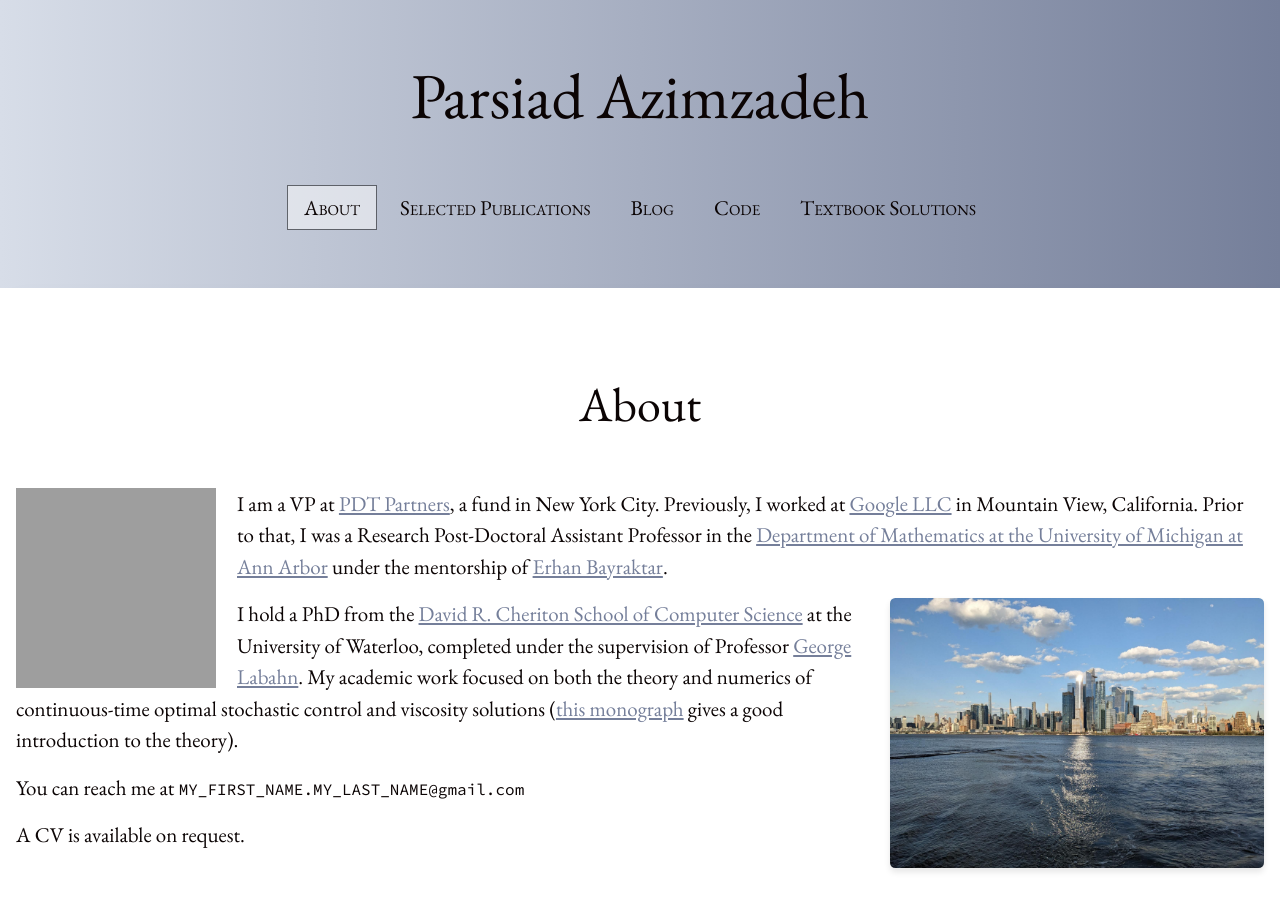
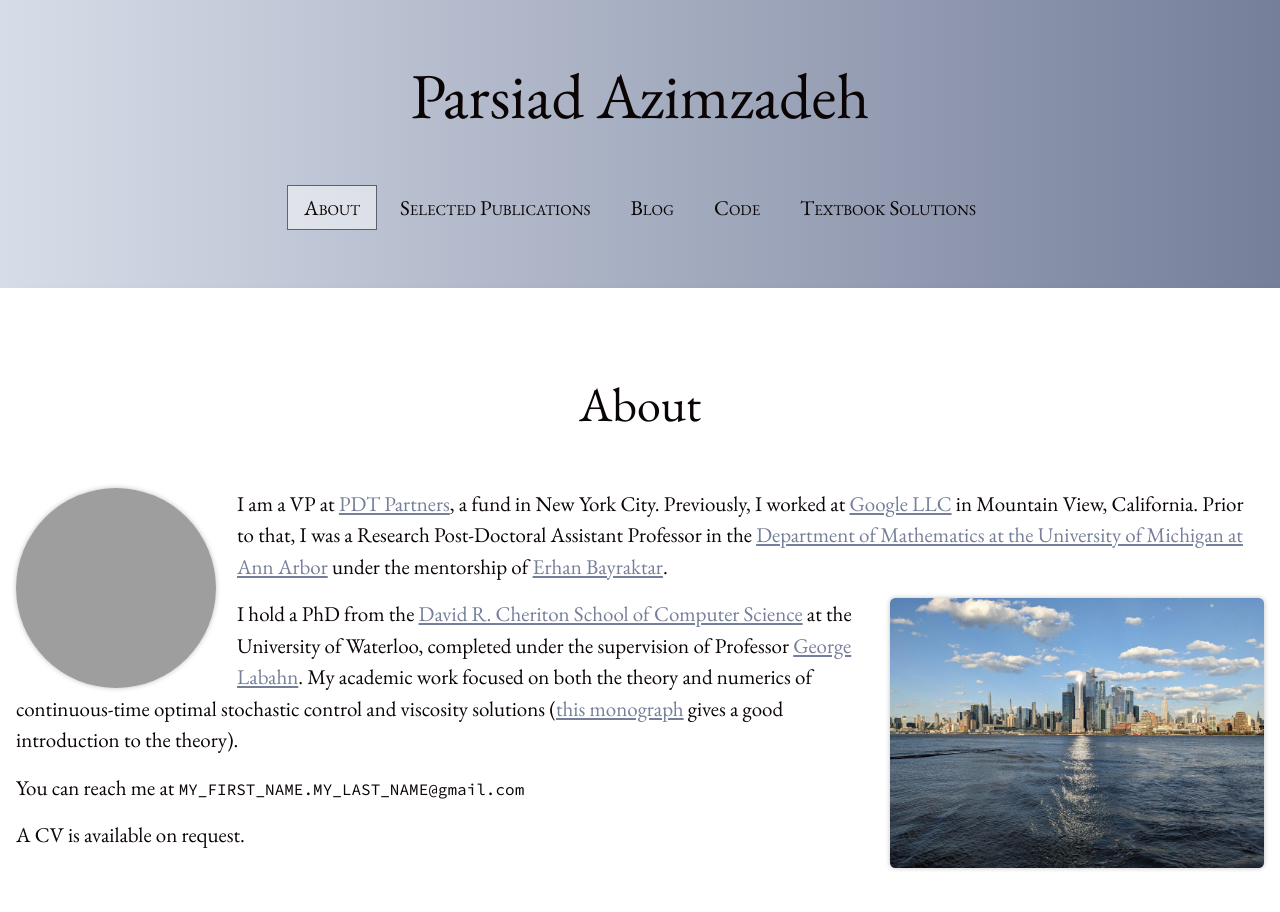
Before and after one commit to parsiad/parsiad.github.io, a Jekyll site: the page built from index.md, in a window 1280 px wide. Shown: the top 912 px of the page. Built offline with Jekyll 4.4.1, drawn with Linux system fonts in a browser that asks for light colours; our own code applies the rules of GitHub Pages for plain Markdown files; a script that is not in the unit is left out; grey boxes are pictures that could not be loaded.

Commit message:
Add border radius and shadow

```diff
--- a/assets/css/main.scss
+++ b/assets/css/main.scss
@@ -132,15 +132,19 @@ ul {
 }
 
 #avatar {
+  border-radius: 5em;
   float: left;
   margin: 0 1em 0 0;
   max-width: 200px;
   width: 30%;
 }
 
+#avatar, #nyc {
+  box-shadow: 0px 0px 0.25em rgba(0, 0, 0, 0.25);
+}
+
 #nyc {
   border-radius: 0.25em;
-  box-shadow: 0 4px 6px rgba(0, 0, 0, 0.1);
   float: right;
   margin: 0 0 0 1em;
   max-width: 400px;
```
